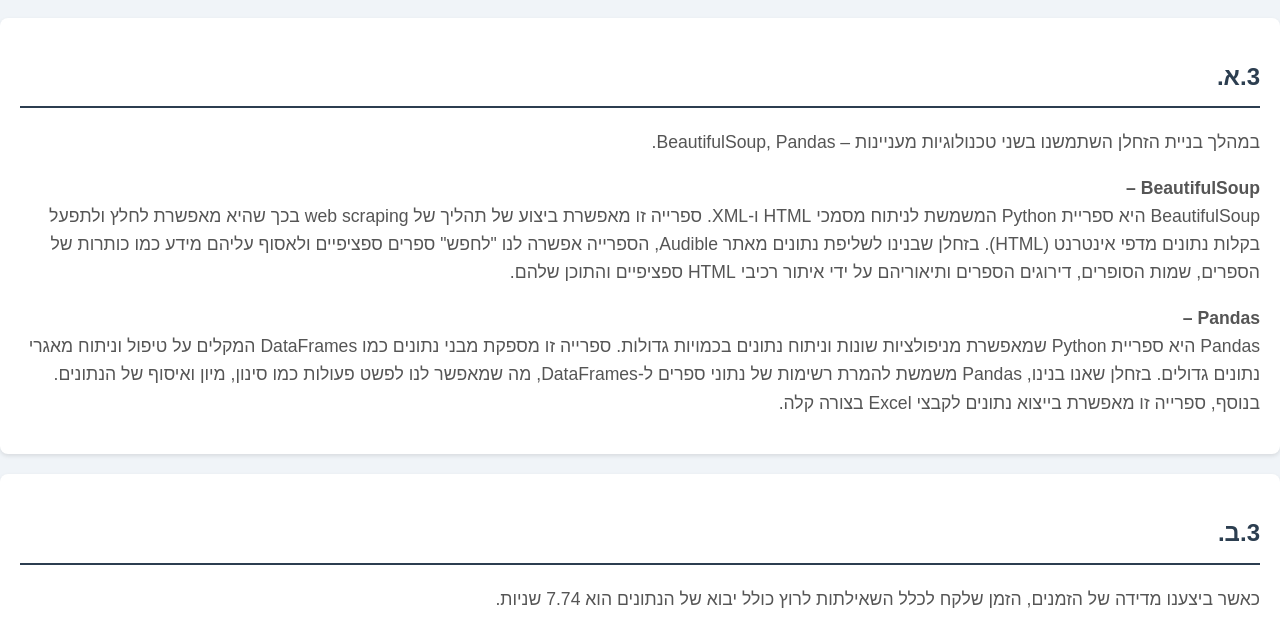
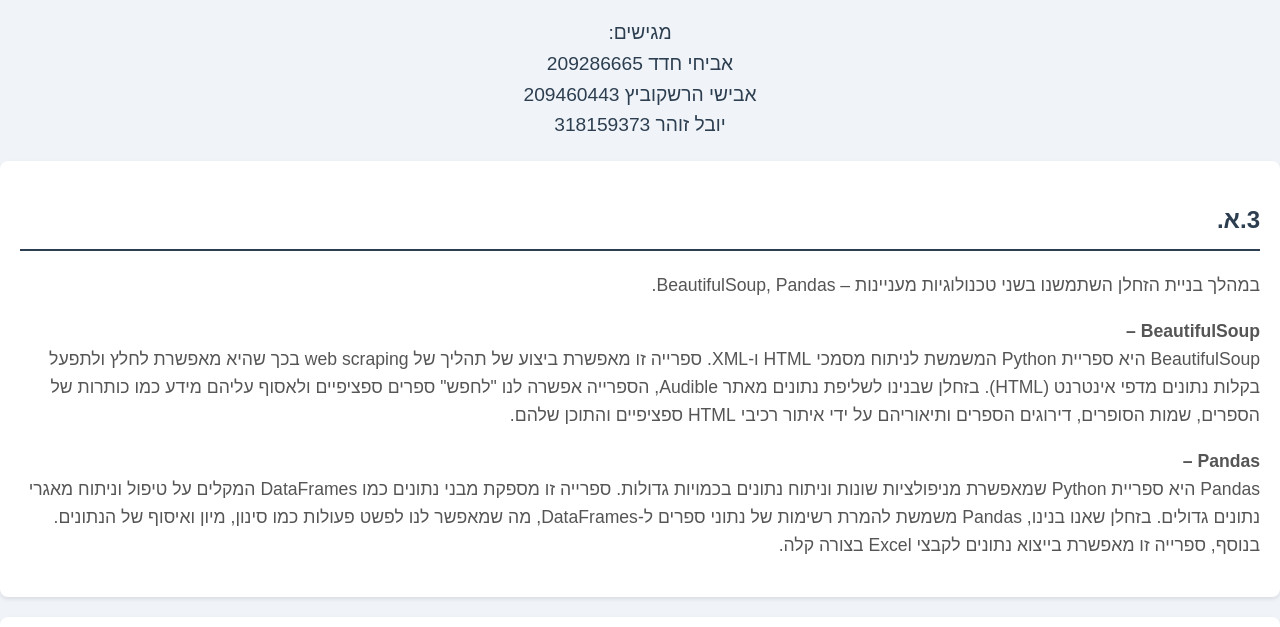
Before and after one commit to avishayhersh18/DataDiggers-HW3-3, a plain HTML site: page index.html in a window 1280 px wide. Shown: the part 118-745 px from the top of the page. Drawn offline with Linux system fonts and the light colour scheme.

Commit message:
ASdaasdasגגגd

```diff
--- a/index.html
+++ b/index.html
@@ -80,11 +80,22 @@
       a:hover {
         text-decoration: underline;
       }
+      .contributors {
+        font-size: 1.2em;
+        color: #2c3e50;
+        text-align: center;
+        margin: 20px 0;
+      }
     </style>
   </head>
   <body>
     <h1>HW3</h1>
-
+    <div class="contributors">
+      מגישים: <br />
+      אביחי חדד 209286665<br />
+      אבישי הרשקוביץ 209460443<br />
+      יובל זוהר 318159373
+    </div>
     <div class="section">
       <h2>3.א.</h2>
       <p>
```
